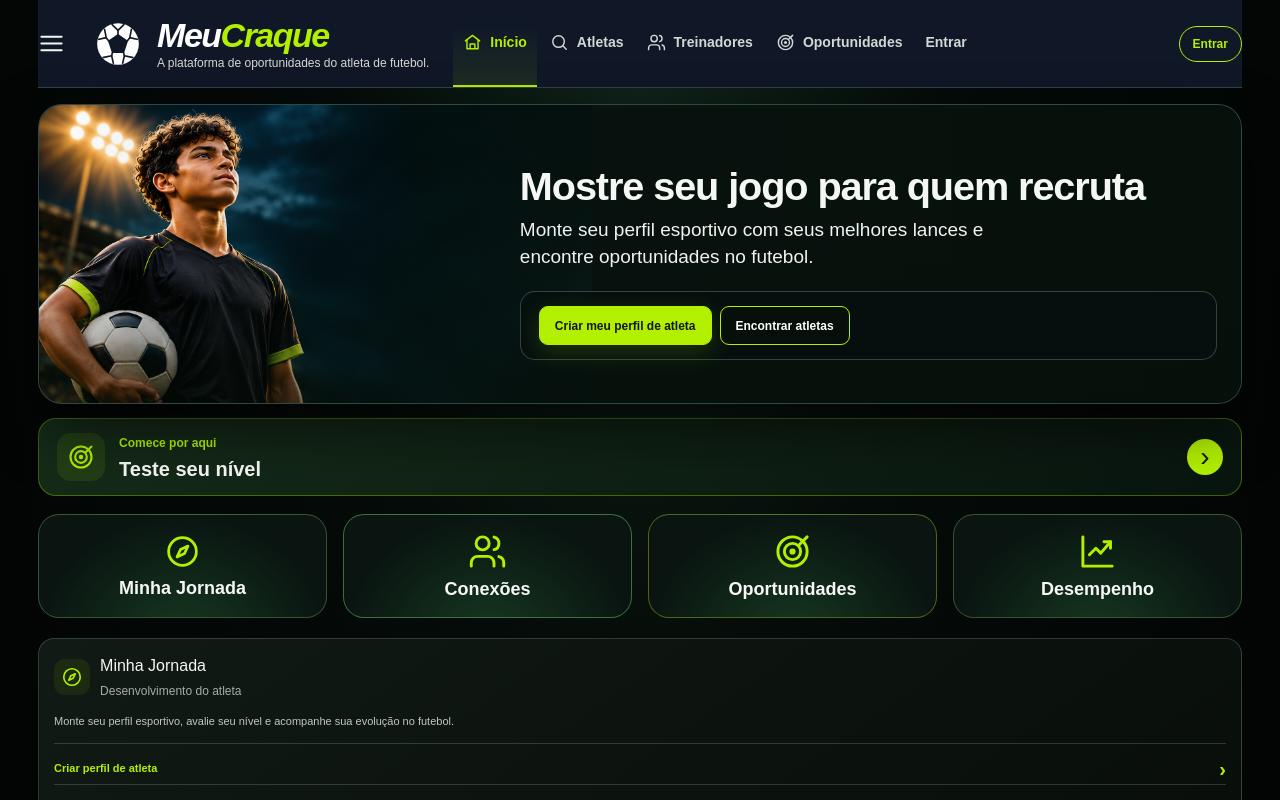
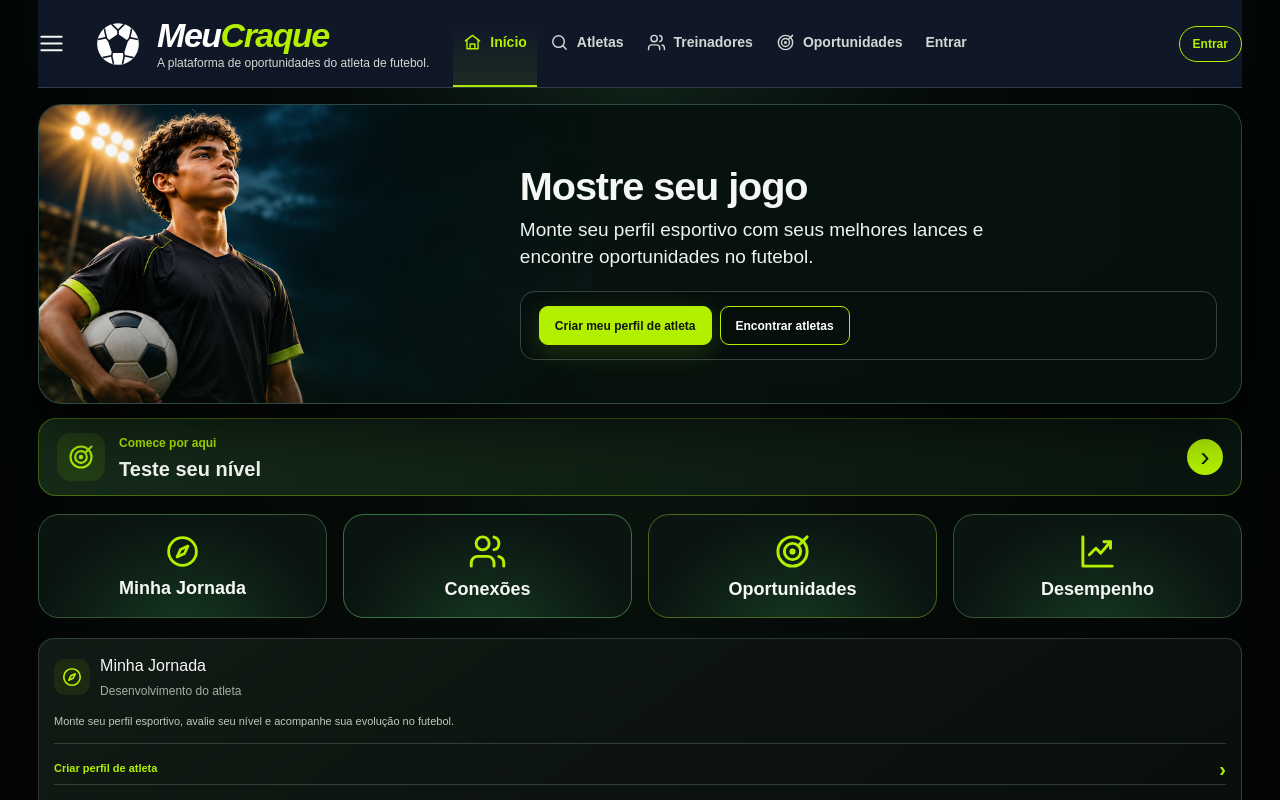
Before and after one commit to wrdiretoria/scoutbase, a Next.js app: page /feed in a window 1280 px wide. Shown: the top 800 px of the page. Built offline with nearby package versions, Linux system fonts and the light colour scheme; no server answers.

Commit message:
Shorten the MeuCraque homepage headline

```diff
--- a/src/app/feed/page.tsx
+++ b/src/app/feed/page.tsx
@@ -162,7 +162,7 @@ export default async function FeedPage() {
               <p>{nextStep ? publicProfile ? 'Mostre seu jogo. Envie seu perfil esportivo a um treinador.' : 'Seu próximo passo para preparar seu perfil esportivo.' : 'Acompanhe sua evolução, conecte-se e descubra novas oportunidades.'}</p>
             </> : <>
 
-              <h1>Mostre seu jogo para quem recruta</h1>
+              <h1>Mostre seu jogo</h1>
               <p>Monte seu perfil esportivo com seus melhores lances e encontre oportunidades no futebol.</p>
             </>}
           </div>
```
